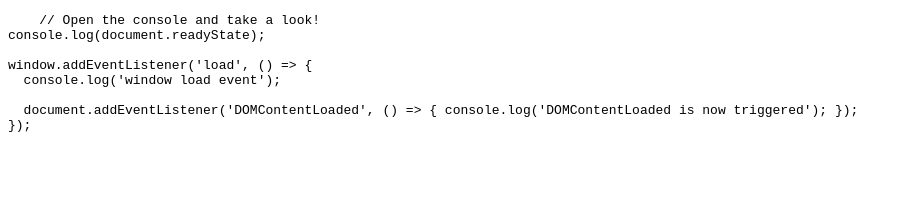
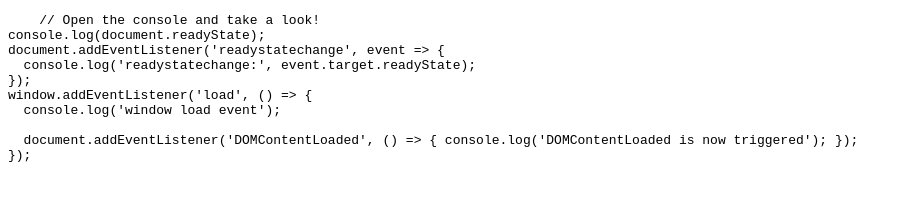
Before and after one commit to SukkaLab/domcontentloaded, a plain HTML site: page index.html in a window 1280 px wide. Shown: the whole page, without its empty margins (0-911 px from the left). Drawn offline with Linux system fonts and the light colour scheme.

Commit message:
Add readystatechange

```diff
--- a/index.html
+++ b/index.html
@@ -8,7 +8,9 @@
   <pre>
     <code>// Open the console and take a look!
 console.log(document.readyState);
-
+document.addEventListener('readystatechange', event => {
+  console.log('readystatechange:', event.target.readyState);
+});
 window.addEventListener('load', () => {
   console.log('window load event');
 
@@ -17,7 +19,9 @@ window.addEventListener('load', () => {
   </pre>
   <script>
     console.log(document.readyState);
-
+    document.addEventListener('readystatechange', event => {
+      console.log('readystatechange:', event.target.readyState);
+    });
     window.addEventListener('load', () => {
       console.log('window load event');
 
```
